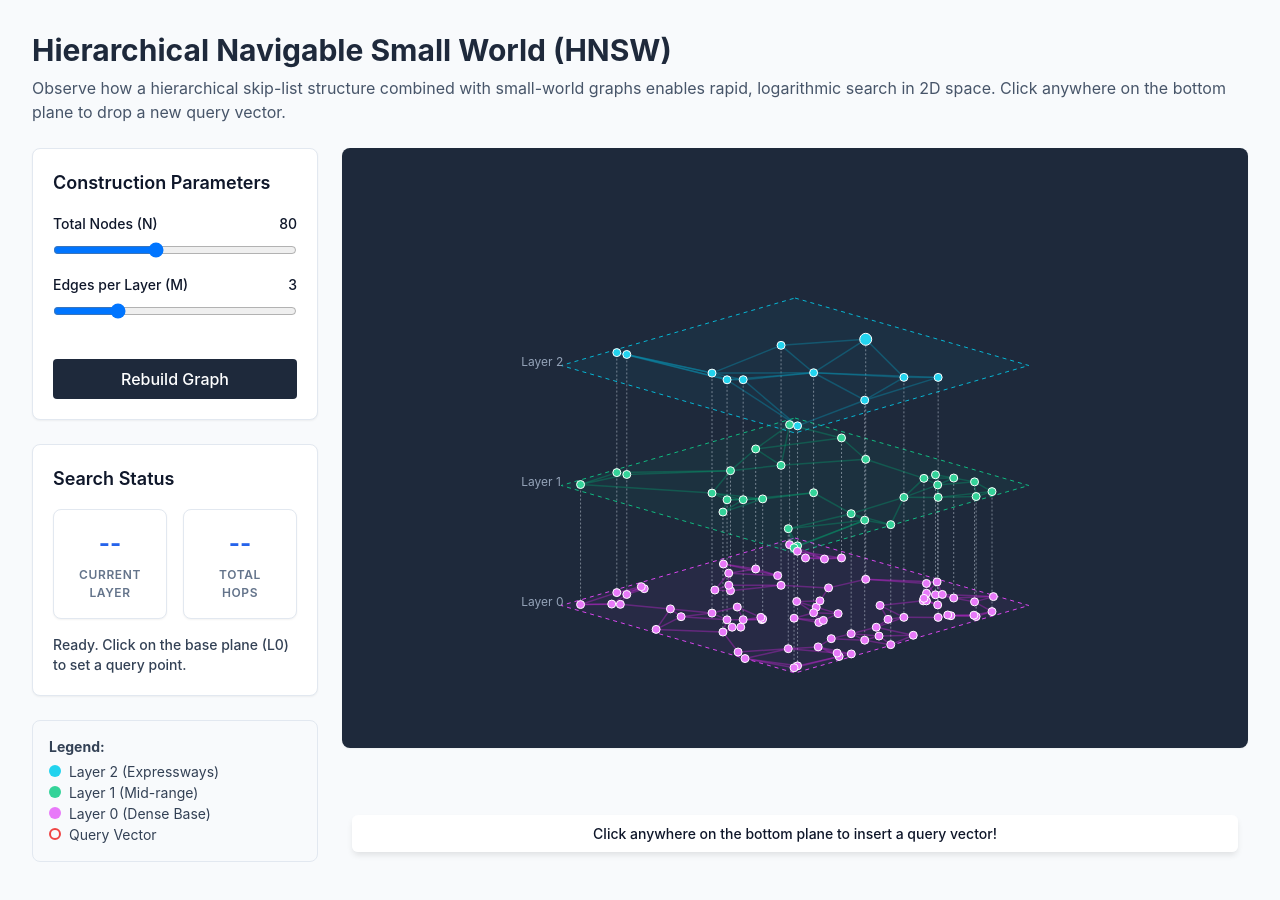
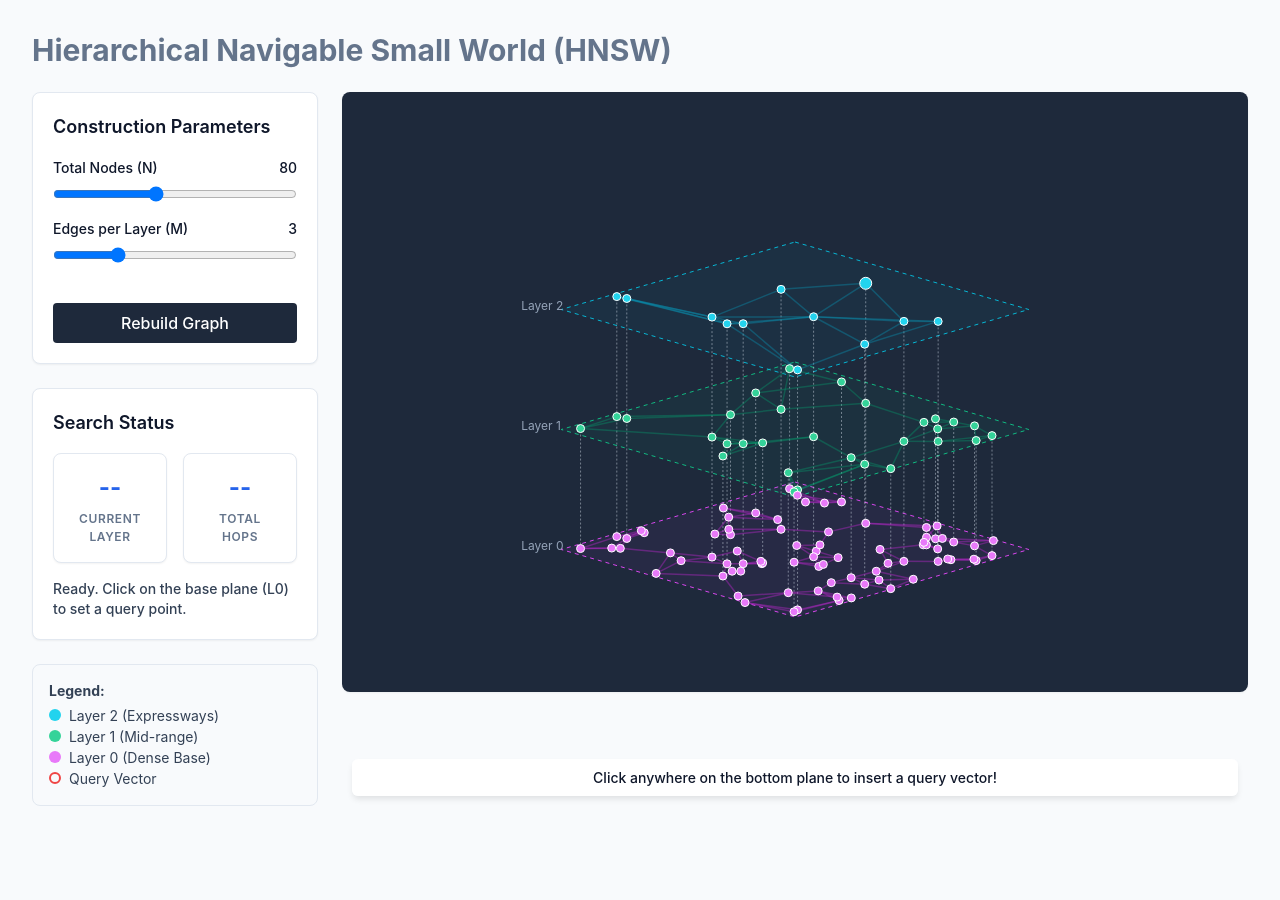
Before and after one commit to erfansoheil/erfansoheil.github.io, a Jekyll site: the page writing-notes/indexing/asset/hnsw.html, which Jekyll copies as it is, in a window 1280 px wide. Built offline with Jekyll 4.4.1, drawn with Linux system fonts in a browser that asks for light colours; nearby versions of some CDN libraries.

Commit message:
Update header styles in hnsw.html, nsw.html, and swn.html to improve visual consistency by changing text color from slate-800 to slate-500. This enhances the overall presentation of the documents.

```diff
--- a/writing-notes/indexing/asset/hnsw.html
+++ b/writing-notes/indexing/asset/hnsw.html
@@ -47,8 +47,7 @@
 <body class="p-4 md:p-8 max-w-7xl mx-auto">
 
     <header class="mb-6">
-        <h1 class="text-2xl md:text-3xl font-bold text-slate-800">Hierarchical Navigable Small World (HNSW)</h1>
-        <p class="text-slate-600 mt-2 text-sm md:text-base">Observe how a hierarchical skip-list structure combined with small-world graphs enables rapid, logarithmic search in 2D space. Click anywhere on the bottom plane to drop a new query vector.</p>
+        <p class="text-2xl md:text-3xl font-bold text-slate-500">Hierarchical Navigable Small World (HNSW)</h1>
     </header>
 
     <div class="grid grid-cols-1 lg:grid-cols-4 gap-6">
--- a/writing-notes/indexing/asset/nsw.html
+++ b/writing-notes/indexing/asset/nsw.html
@@ -37,7 +37,7 @@
 <body class="p-4 md:p-8 max-w-6xl mx-auto">
 
     <header class="mb-6">
-        <p class="text-2xl md:text-3xl font-bold text-slate-800">Incremental NSW & Greedy Routing Simulator</h1>
+        <p class="text-2xl md:text-3xl font-bold text-slate-500">Incremental NSW & Greedy Routing Simulator</h1>
     </header>
 
     <div class="grid grid-cols-1 lg:grid-cols-3 gap-6">
--- a/writing-notes/indexing/asset/swn.html
+++ b/writing-notes/indexing/asset/swn.html
@@ -25,7 +25,7 @@
 <body class="p-4 md:p-8 max-w-6xl mx-auto">
 
     <header class="mb-6">
-        <p class="text-2xl md:text-3xl font-bold text-slate-800">Watts-Strogatz Small-World Simulator</h1>
+        <p class="text-2xl md:text-3xl font-bold text-slate-500">Watts-Strogatz Small-World Simulator</h1>
     </header>
 
     <div class="grid grid-cols-1 lg:grid-cols-3 gap-6">
```
